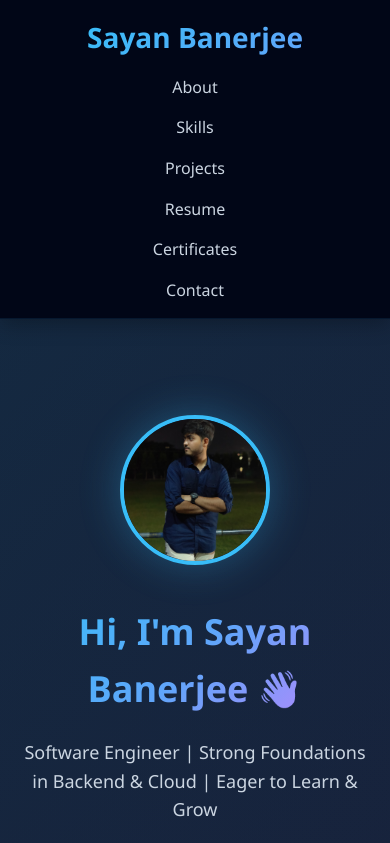
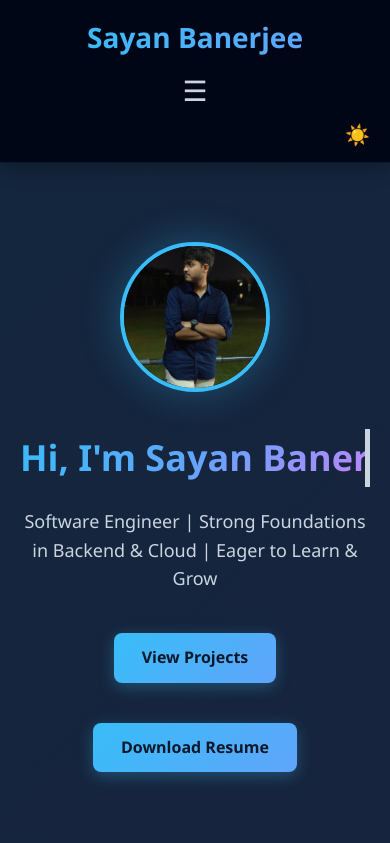
Before and after one commit to SayanBanerjee100/Portfolio, a React (Vite) app: page / in a window 390 px wide. Shown: the top 843 px of the page. Built offline with nearby package versions, Linux system fonts and the light colour scheme.

Commit message:
Portfolio Updated

```diff
--- a/src/components/Hero.jsx
+++ b/src/components/Hero.jsx
@@ -49,6 +49,7 @@ export default function Hero() {
         <a href="#projects" className="btn btn-primary">View Projects</a>
         <a href="/Sayan_Banerjee_CV.docx" className="btn btn-primary" download>Download Resume</a>
       </div>
+      <a href="#projects" className="scroll-down" aria-label="Scroll down">↓</a>
     </section>
   );
 }
--- a/src/components/Navbar.jsx
+++ b/src/components/Navbar.jsx
@@ -1,15 +1,43 @@
+import { useState, useEffect } from "react";
+
 export default function Navbar() {
+  const [mobileOpen, setMobileOpen] = useState(false);
+  const [theme, setTheme] = useState("dark");
+
+  useEffect(() => {
+    const stored = localStorage.getItem("theme");
+    if (stored) setTheme(stored);
+  }, []);
+
+  useEffect(() => {
+    document.body.classList.toggle("light-mode", theme === "light");
+    localStorage.setItem("theme", theme);
+  }, [theme]);
+
+  const toggleTheme = () => setTheme((t) => (t === "dark" ? "light" : "dark"));
+  const closeMenu = () => setMobileOpen(false);
+
   return (
-    <nav className="nav">
+    <nav className={`nav ${mobileOpen ? "open" : ""}`}>
       <h2>Sayan Banerjee</h2>
-      <div>
-        <a href="#about">About</a>
-        <a href="#skills">Skills</a>
-        <a href="#projects">Projects</a>
-        <a href="#resume">Resume</a>
-        <a href="#certificates">Certificates</a>
-        <a href="#contact">Contact</a>
+      <button
+        className="mobile-menu-btn"
+        onClick={() => setMobileOpen((o) => !o)}
+        aria-label="Toggle menu"
+      >
+        ☰
+      </button>
+      <div className="nav-links">
+        <a href="#about" onClick={closeMenu}>About</a>
+        <a href="#skills" onClick={closeMenu}>Skills</a>
+        <a href="#projects" onClick={closeMenu}>Projects</a>
+        <a href="#resume" onClick={closeMenu}>Resume</a>
+        <a href="#certificates" onClick={closeMenu}>Certificates</a>
+        <a href="#contact" onClick={closeMenu}>Contact</a>
       </div>
+      <button className="theme-toggle" onClick={toggleTheme} aria-label="Toggle theme">
+        {theme === "dark" ? "☀️" : "🌙"}
+      </button>
     </nav>
   );
 }
--- a/src/index.css
+++ b/src/index.css
@@ -4,12 +4,36 @@
   box-sizing: border-box;
 }
 
+:root {
+  --color-bg-1: #0f172a;
+  --color-bg-2: #1a1f3a;
+  --color-primary: #38bdf8;
+  --color-secondary: #60a5fa;
+  --color-accent: #c084fc;
+  --color-text: #cbd5e1;
+  --color-text-light: #ffffff;
+  --color-btn-text: #0f172a;
+}
+
+html {
+  scroll-behavior: smooth;
+}
+
 body {
   font-family: 'Segoe UI', Tahoma, Geneva, Verdana, sans-serif;
-  background: linear-gradient(135deg, #0f172a 0%, #1a1f3a 50%, #0f172a 100%);
-  color: white;
+  background: linear-gradient(135deg, var(--color-bg-1) 0%, var(--color-bg-2) 50%, var(--color-bg-1) 100%);
+  color: var(--color-text);
   line-height: 1.6;
+  transition: background 0.3s ease, color 0.3s ease;
 }
+
+body.light-mode {
+  --color-bg-1: #f7f7f7;
+  --color-bg-2: #ffffff;
+  --color-text: #1a1a1a;
+  --color-btn-text: #ffffff;
+}
+
 
 .nav {
   display: flex;
@@ -27,19 +51,37 @@ body {
 
 .nav h2 {
   font-size: 28px;
-  background: linear-gradient(135deg, #38bdf8, #60a5fa);
+  background: linear-gradient(135deg, var(--color-primary), var(--color-secondary));
   -webkit-background-clip: text;
   -webkit-text-fill-color: transparent;
   background-clip: text;
 }
 
-.nav div {
+.mobile-menu-btn {
+  display: none;
+  font-size: 28px;
+  background: none;
+  border: none;
+  color: var(--color-text);
+  cursor: pointer;
+}
+
+.theme-toggle {
+  background: none;
+  border: none;
+  color: var(--color-text);
+  font-size: 20px;
+  cursor: pointer;
+  margin-left: 20px;
+}
+
+.nav .nav-links {
   display: flex;
   gap: 30px;
 }
 
 .nav a {
-  color: #cbd5e1;
+  color: var(--color-text);
   text-decoration: none;
   font-weight: 500;
   transition: all 0.3s ease;
@@ -53,16 +95,40 @@ body {
   left: 0;
   width: 0;
   height: 2px;
-  background: linear-gradient(135deg, #38bdf8, #60a5fa);
+  background: linear-gradient(135deg, var(--color-primary), var(--color-secondary));
   transition: width 0.3s ease;
 }
 
 .nav a:hover {
-  color: #38bdf8;
+  color: var(--color-primary);
 }
 
 .nav a:hover::after {
   width: 100%;
+}
+
+.nav.open .nav-links {
+  display: flex;
+  flex-direction: column;
+  gap: 15px;
+  background: rgba(2, 6, 23, 0.95);
+  padding: 20px;
+  position: absolute;
+  top: 60px;
+  left: 0;
+  right: 0;
+}
+
+body.light-mode .nav {
+  background: rgba(255,255,255,0.95);
+}
+
+body.light-mode .nav a {
+  color: var(--color-text);
+}
+
+body.light-mode .nav a:hover {
+  color: var(--color-primary);
 }
 
 .hero {
@@ -72,23 +138,33 @@ body {
   justify-content: center;
   align-items: center;
   background: linear-gradient(135deg, rgba(56, 189, 248, 0.1) 0%, rgba(96, 165, 250, 0.05) 100%);
+  background-size: 200% 200%;
+  animation: gradientBG 10s ease infinite;
   padding: 40px;
   text-align: center;
+}
+
+body.light-mode .hero {
+  background: linear-gradient(135deg, rgba(0,0,0,0.03) 0%, rgba(0,0,0,0.05) 100%);
 }
 
 .hero h1 {
   font-size: 56px;
   margin-bottom: 20px;
-  background: linear-gradient(135deg, #38bdf8, #60a5fa, #c084fc);
+  background: linear-gradient(135deg, var(--color-primary), var(--color-secondary), var(--color-accent));
   -webkit-background-clip: text;
   -webkit-text-fill-color: transparent;
   background-clip: text;
-  animation: fadeInDown 0.8s ease;
+  overflow: hidden;
+  white-space: nowrap;
+  border-right: .15em solid var(--color-text);
+  display: inline-block;
+  animation: fadeInDown 0.8s ease, typing 3s steps(30,end) 0.5s forwards, blink-caret .7s step-end infinite;
 }
 
 .hero p {
   font-size: 24px;
-  color: #cbd5e1;
+  color: var(--color-text);
   margin-bottom: 30px;
   animation: fadeInUp 0.8s ease 0.2s both;
 }
@@ -102,7 +178,7 @@ body {
   width: 150px;
   height: 150px;
   border-radius: 50%;
-  border: 4px solid #38bdf8;
+  border: 4px solid var(--color-primary);
   object-fit: cover;
   box-shadow: 0 0 40px rgba(56, 189, 248, 0.3);
   transition: transform 0.3s ease;
@@ -120,8 +196,8 @@ body {
   margin-top: 15px;
   padding: 8px 16px;
   background: rgba(56, 189, 248, 0.2);
-  border: 2px dashed #38bdf8;
-  color: #38bdf8;
+  border: 2px dashed var(--color-primary);
+  color: var(--color-primary);
   border-radius: 8px;
   cursor: pointer;
   font-size: 14px;
@@ -146,7 +222,7 @@ body {
 .section h2 {
   font-size: 40px;
   margin-bottom: 40px;
-  background: linear-gradient(135deg, #38bdf8, #60a5fa);
+  background: linear-gradient(135deg, var(--color-primary), var(--color-secondary));
   -webkit-background-clip: text;
   -webkit-text-fill-color: transparent;
   background-clip: text;
@@ -161,7 +237,7 @@ body {
   left: 0;
   width: 60px;
   height: 4px;
-  background: linear-gradient(135deg, #38bdf8, #60a5fa);
+  background: linear-gradient(135deg, var(--color-primary), var(--color-secondary));
   border-radius: 2px;
 }
 
@@ -181,6 +257,16 @@ body {
   backdrop-filter: blur(10px);
 }
 
+body.light-mode .card {
+  background: #ffffff;
+  color: #1a1a1a;
+  border: 1px solid var(--color-primary);
+}
+
+body.light-mode .card p {
+  color: #333333;
+}
+
 .card:hover {
   transform: translateY(-8px);
   border-color: rgba(56, 189, 248, 0.5);
@@ -188,19 +274,19 @@ body {
 }
 
 .card h3 {
-  color: #38bdf8;
+  color: var(--color-primary);
   margin-bottom: 15px;
   font-size: 20px;
 }
 
 .card p {
-  color: #cbd5e1;
+  color: var(--color-text);
   margin-bottom: 15px;
 }
 
 .btn {
-  background: linear-gradient(135deg, #38bdf8, #60a5fa);
-  color: #0f172a;
+  background: linear-gradient(135deg, var(--color-primary), var(--color-secondary));
+  color: var(--color-btn-text);
   padding: 12px 28px;
   margin: 10px;
   text-decoration: none;
@@ -220,20 +306,20 @@ body {
 }
 
 .btn-primary {
-  background: linear-gradient(135deg, #38bdf8, #60a5fa);
-  color: #0f172a;
+  background: linear-gradient(135deg, var(--color-primary), var(--color-secondary));
+  color: var(--color-btn-text);
 }
 
 .btn-secondary {
   background: transparent;
-  color: #38bdf8;
-  border: 2px solid #38bdf8;
+  color: var(--color-primary);
+  border: 2px solid var(--color-primary);
   box-shadow: none;
 }
 
 .btn-secondary:hover {
   background: rgba(56, 189, 248, 0.1);
-  border-color: #60a5fa;
+  border-color: var(--color-secondary);
 }
 
 .cert-actions {
@@ -260,19 +346,21 @@ body {
   display: inline-flex;
   align-items: center;
   gap: 10px;
-  color: #38bdf8;
+  color: var(--color-primary);
   text-decoration: none;
   font-weight: 600;
   font-size: 18px;
   padding: 12px 24px;
-  border: 2px solid #38bdf8;
+  border: 2px solid var(--color-primary);
   border-radius: 8px;
   transition: all 0.3s ease;
+  position: relative;
 }
 
 .social-link:hover {
   background: rgba(56, 189, 248, 0.1);
   transform: translateY(-3px);
+  border-color: var(--color-secondary);
 }
 
 .resume-box {
@@ -283,8 +371,12 @@ body {
 .resume-preview {
   margin-bottom: 30px;
   font-size: 18px;
-  color: #e2e8f0;
+  color: var(--color-text);
   font-weight: 500;
+}
+
+body.light-mode .resume-preview {
+  color: #4a4a4a;
 }
 
 .resume-actions {
@@ -322,17 +414,63 @@ body {
   }
 }
 
+@keyframes typing {
+  from { width: 0; }
+  to { width: 100%; }
+}
+
+@keyframes blink-caret {
+  from, to { border-color: transparent; }
+  50% { border-color: var(--color-text); }
+}
+
+@keyframes gradientBG {
+  0% { background-position: 0% 50%; }
+  50% { background-position: 100% 50%; }
+  100% { background-position: 0% 50%; }
+}
+
+.scroll-down {
+  margin-top: 40px;
+  font-size: 32px;
+  color: var(--color-text);
+  animation: bounce 2s infinite;
+  cursor: pointer;
+}
+
+@keyframes bounce {
+  0%, 100% { transform: translateY(0); }
+  50% { transform: translateY(10px); }
+}
+
 @media (max-width: 768px) {
   .nav {
     flex-direction: column;
     gap: 15px;
     padding: 15px 20px;
+    position: relative;
   }
 
-  .nav div {
+  .mobile-menu-btn {
+    display: block;
+  }
+
+  .nav .nav-links {
+    display: none;
+  }
+
+  .nav.open .nav-links {
+    display: flex;
+  }
+
+  .nav .nav-links {
     flex-direction: column;
     gap: 15px;
     align-items: center;
+  }
+
+  .theme-toggle {
+    margin-left: auto;
   }
 
   .hero {
```
